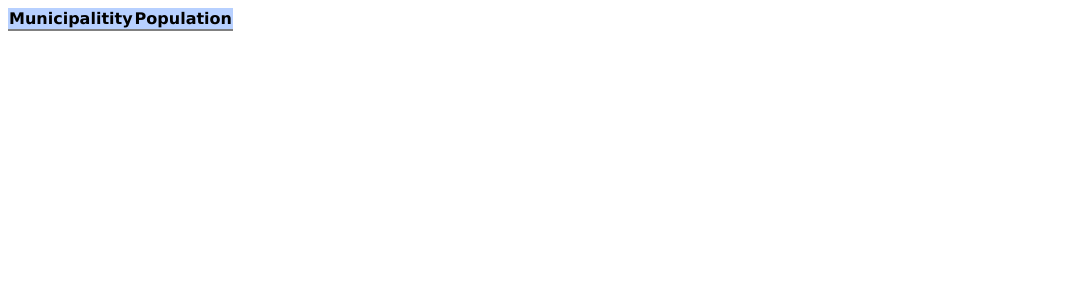
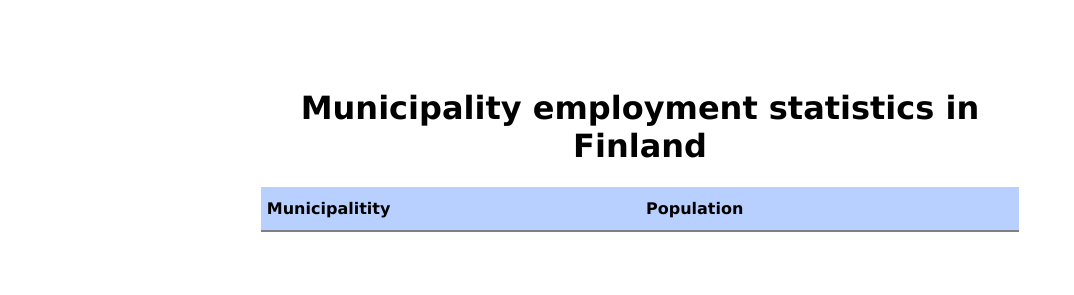
Before and after one commit to nnaikou/week3task, a website built with Parcel: page index.html in a window 1280 px wide. Shown: the whole page, without its empty margins (0-1074 px from the left). Built offline with nearby package versions, Linux system fonts and the light colour scheme; no server answers.

Commit message:
Update 7 files

```diff
--- a/index.html
+++ b/index.html
@@ -9,6 +9,8 @@
 </head>
 
 <body>
+	<div class=center>
+		<h1>Municipality employment statistics in Finland</h1>
 		<table id=populationTbl>
 			<thead>
 				<th>Municipalitity</th>
@@ -17,8 +19,8 @@
 			<tbody id="tblBody">
 
 			</tbody>
-
 		</table>
+	</div>
 
 
 </body>
--- a/src/styles.css
+++ b/src/styles.css
@@ -10,7 +10,7 @@ td {
 th {
   background-color: #b7d0ff;
   font-weight: bold;
-  padding: 1px;
+  padding: 12px 0px 12px 6px;
   border-bottom: 2px solid gray;
 }
 
@@ -18,4 +18,16 @@ table {
   border-collapse: collapse;
   font-size: 16px;
   text-align: left;
+  table-layout: fixed;
+  width: 100%;
 }
+
+.center {
+  margin: auto;
+  padding: 60px;
+  width: 60%;
+}
+
+.center h1 {
+  text-align: center;
+}
```
Also changed, not shown: dist/index.html, 4 other files. Lines whose indentation alone changed are shown as unchanged.
